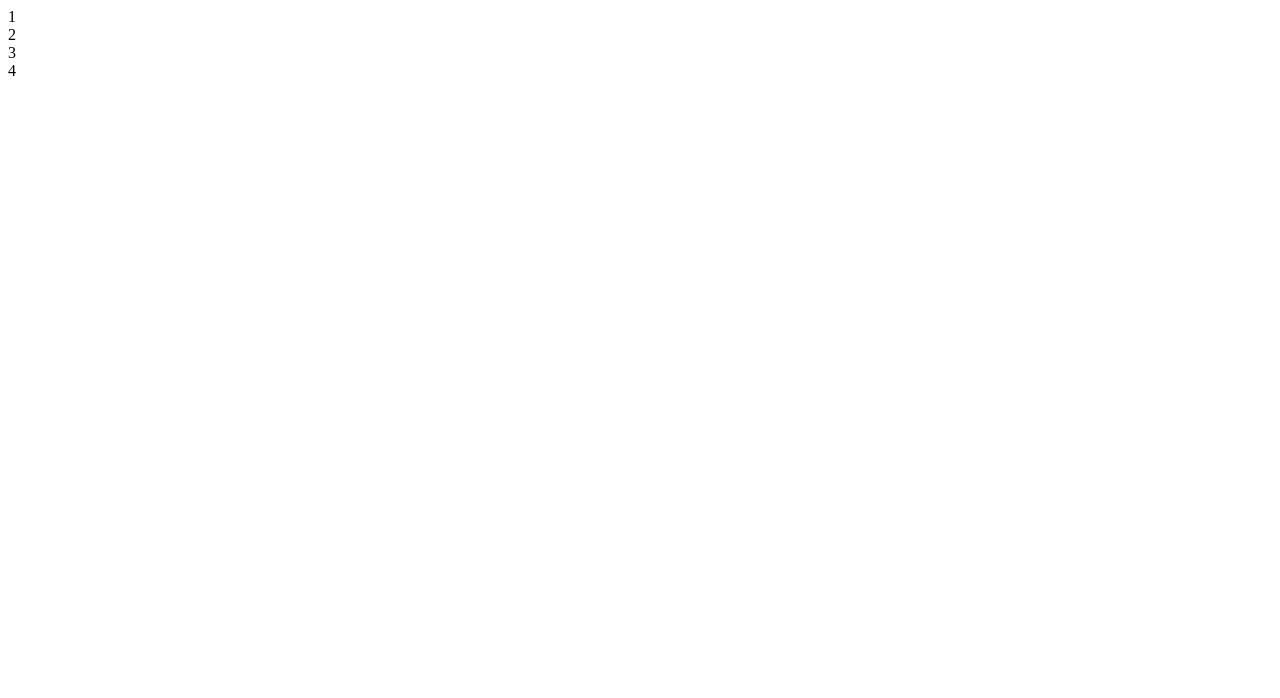
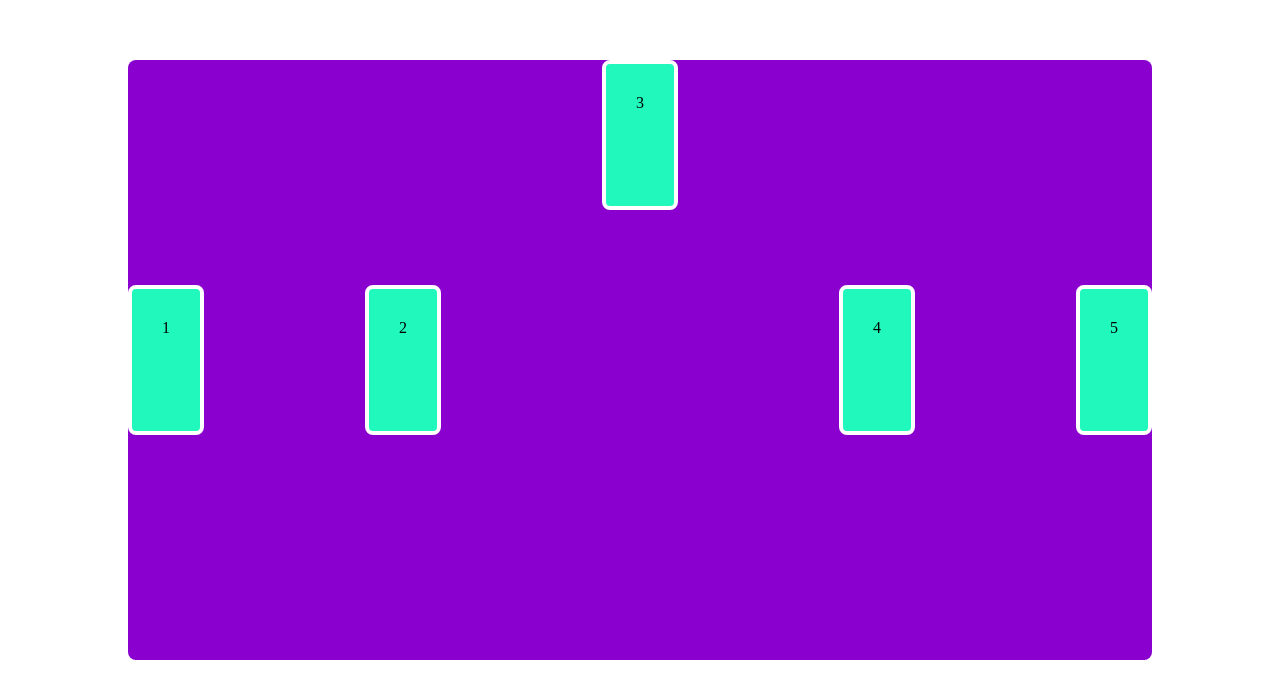
Before and after one commit to JoaoCFN/css_flexbox, a plain HTML site: page index.html in a window 1280 px wide. Drawn offline with Linux system fonts and the light colour scheme; files that its build step writes are made by us from their sources.

Commit message:
Reforçando conceitos de flexbox

```diff
--- a/css/estilo.css
+++ b/css/estilo.css
@@ -0,0 +1,58 @@
+*{
+    margin: 0;
+    padding: 0;
+    box-sizing: border-box;
+}
+
+.my-container{
+    display: flex;
+    flex-direction: row;
+    flex-wrap: wrap;
+    justify-content: space-between;
+    align-items: center;
+    width: 80%;
+    height: 600px;
+    margin: 60px auto;
+    background-color: #8a00cf;
+    border-radius: 8px;
+}
+
+.my-item{
+    height: 150px;
+    background-color: #21f8bb;
+    border-radius: 8px;
+    padding: 30px;
+    border: 4px solid #fff;
+}
+
+.order-1{
+    order: 1;
+}
+
+.order-2{
+    order: 2;
+}
+
+.order-3{
+    order: 3;
+}
+
+.order-4{
+    order: 4;
+}
+
+.grow-1{
+    flex-grow: 1;
+}
+
+.flex-grow-3{
+    flex: 3 1 auto;
+}
+
+.flex-skrink-3{
+    flex: 0 3 1500px;
+}
+
+.self-top{
+    align-self: flex-start;
+}
--- a/index.html
+++ b/index.html
@@ -4,23 +4,32 @@
     <meta charset="UTF-8">
     <meta name="viewport" content="width=device-width, initial-scale=1.0">
     <title>Estudos sobre flexbox</title>
-    <link rel="stylesheet" href="estilo.css">
+    <link rel="stylesheet" href="./css/estilo.css">
 </head>
 <body>
     <main>
-        <div class="my-box-flex">
+        <div class="my-container">
+
             <div class="my-item">
                 1
             </div>
+
             <div class="my-item">
                 2
             </div>
-            <div class="my-item">
+
+            <div class="my-item self-top">
                 3
             </div>
+
             <div class="my-item">
                 4
             </div>
+
+            <div class="my-item">
+                5
+            </div>
+
         </div>
     </main>
 </body>
```
